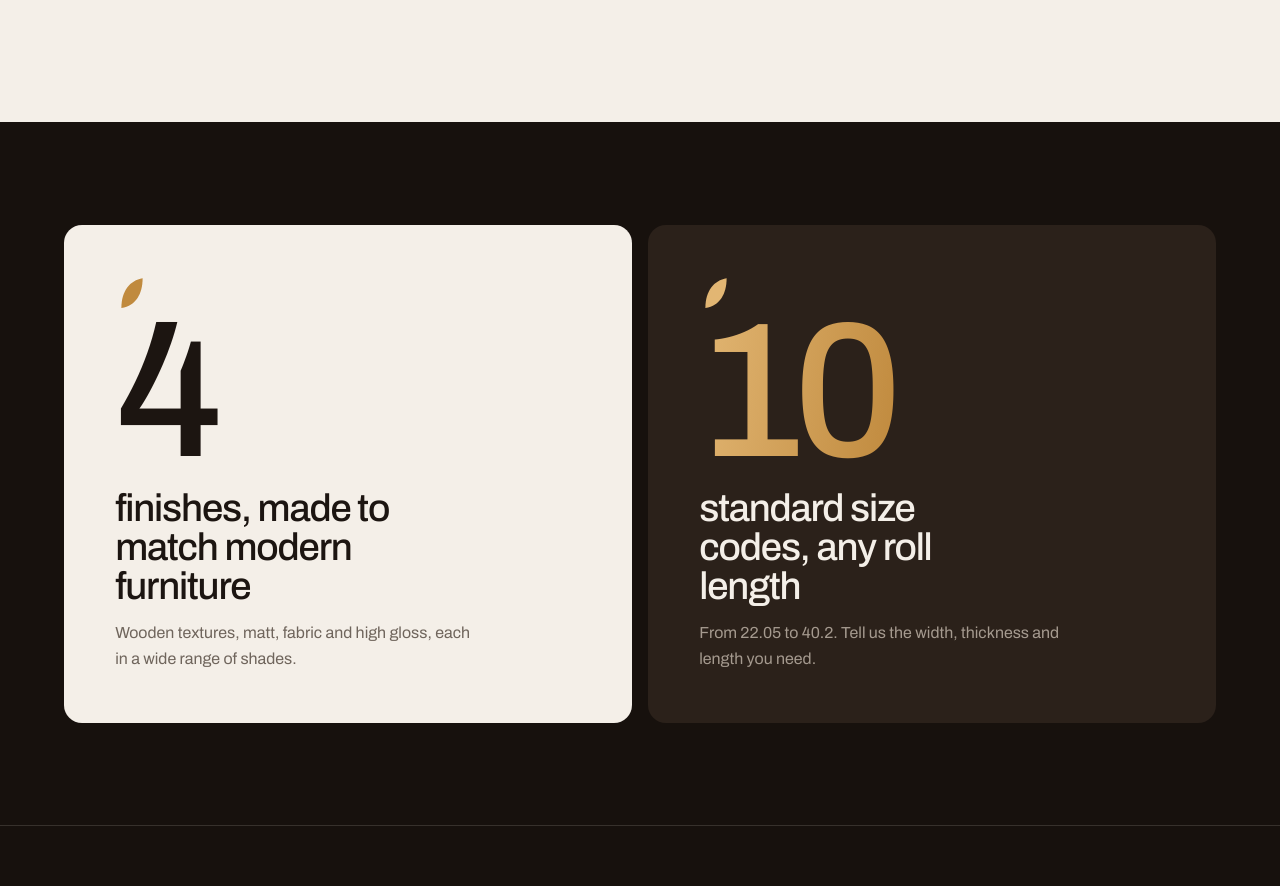
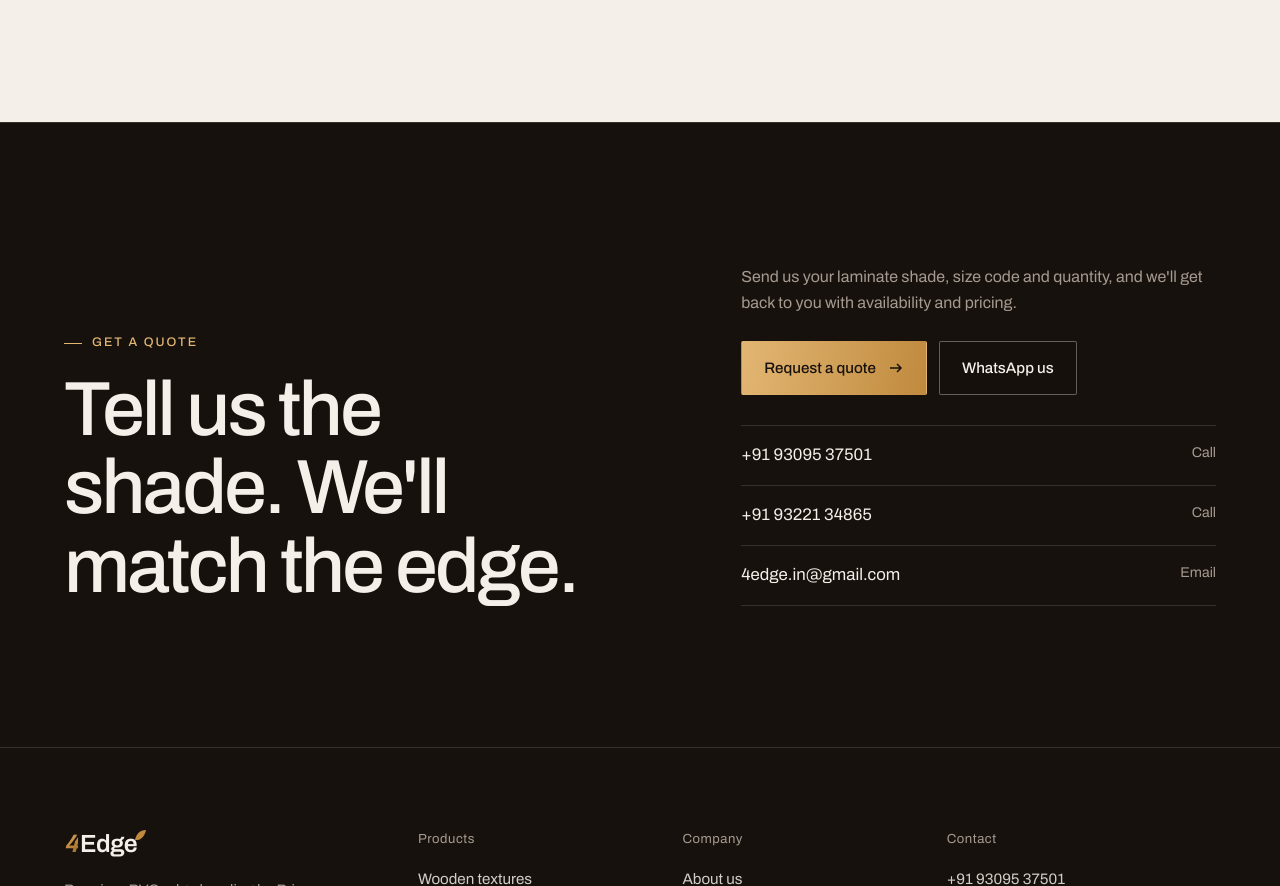
Before and after one commit to atulhooda/4edge-website, a plain HTML site: page index.html in a window 1280 px wide. Shown: the part 6420-7306 px from the top of the page. Drawn offline with Linux system fonts and the light colour scheme.

Commit message:
Remove 4 finishes / 10 size codes panels from home page

```diff
--- a/index.html
+++ b/index.html
@@ -250,28 +250,6 @@
   </div>
 </section>
 
-<!-- ============ BIG PANELS ============ -->
-<section class="section tight dark">
-  <div class="container big-panels">
-    <div class="big-panel reveal">
-      <svg class="mark" viewBox="0 0 12 16" aria-hidden="true"><path d="M1 15C1 7 5 2 11 1c0 7-3 13-10 14z" fill="#c08a3e"/></svg>
-      <div>
-        <div class="big-num">4</div>
-        <h3>finishes, made to match modern furniture</h3>
-        <p>Wooden textures, matt, fabric and high gloss, each in a wide range of shades.</p>
-      </div>
-    </div>
-    <div class="big-panel dark-p reveal d1">
-      <svg class="mark" viewBox="0 0 12 16" aria-hidden="true"><path d="M1 15C1 7 5 2 11 1c0 7-3 13-10 14z" fill="#e2b673"/></svg>
-      <div>
-        <div class="big-num gold-text">10</div>
-        <h3>standard size codes, any roll length</h3>
-        <p>From 22.05 to 40.2. Tell us the width, thickness and length you need.</p>
-      </div>
-    </div>
-  </div>
-</section>
-
 <!-- ============ CTA ============ -->
 <section class="section dark cta" style="border-top:1px solid var(--line-dark)">
   <div class="container cta-inner">
```
